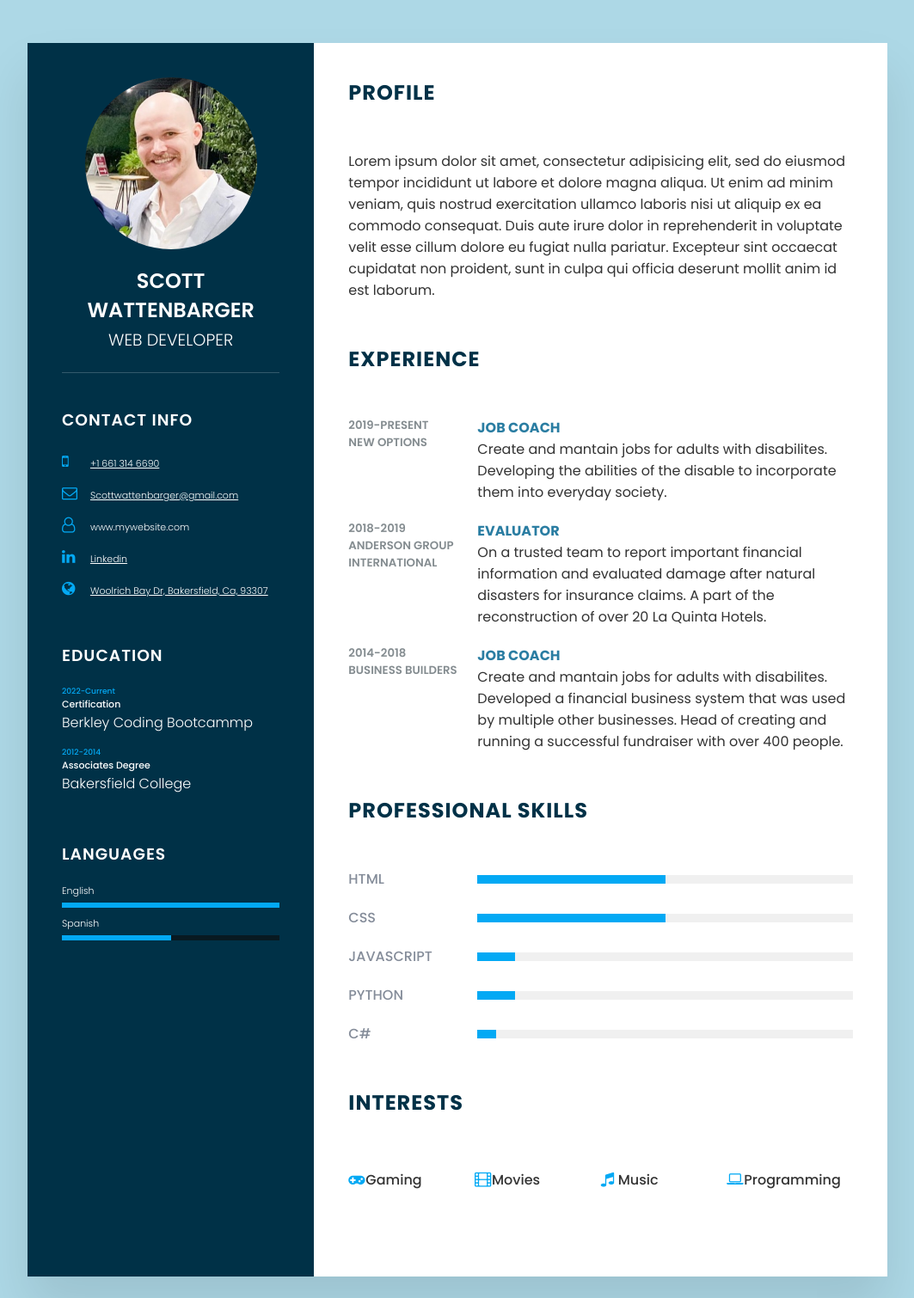
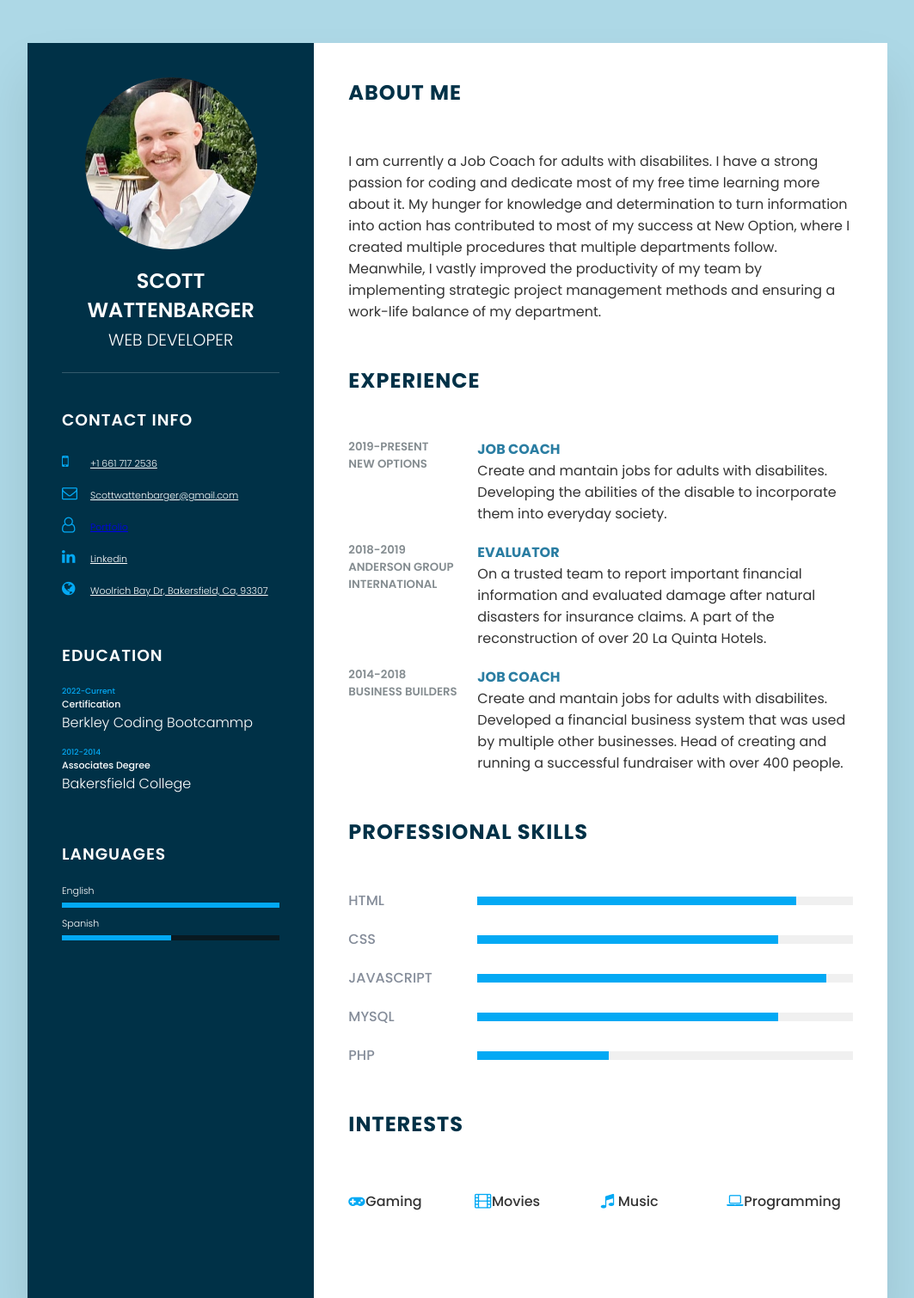
Before and after one commit to scottwatt/Resume, a plain HTML site: page index.html in a window 1280 px wide. Shown: the top 1510 px of the page at 86% size, without its empty margins (108-1171 px from the left). Drawn offline with Linux system fonts and the light colour scheme.

Commit message:
updates resume

```diff
--- a/index.html
+++ b/index.html
@@ -25,7 +25,7 @@
 				<ul>
 					<li>
 						<span class="icon"><i class="fa fa-mobile" aria-hidden="true"></i></span>
-						<span class="text"><a href="tel:661-314-6690" class="link">+1 661 314 6690</a></span>
+						<span class="text"><a href="tel:661-314-6690" class="link">+1 661 717 2536</a></span>
 					</li>
 					<li>
 						<span class="icon"><i class="fa fa-envelope-o" aria-hidden="true"></i></span>
@@ -33,7 +33,7 @@
 					</li>
 					<li>
 						<span class="icon"><i class="fa fa-user-o" aria-hidden="true"></i></span>
-						<span class="text">www.mywebsite.com</span>
+						<span class="text"><a href="https://scottwatt.github.io/Portfolio/">Portfolio</a></span>
 					</li>
 					<li>
 						<span class="icon"><i class="fa fa-linkedin" aria-hidden="true"></i></span>
@@ -83,13 +83,11 @@
 
 		<div class="right_Side">
 			<div class="about">
-				<h2 class="title2">Profile</h2>
-				<p>Lorem ipsum dolor sit amet, consectetur adipisicing elit, sed do eiusmod
-				tempor incididunt ut labore et dolore magna aliqua. Ut enim ad minim veniam,
-				quis nostrud exercitation ullamco laboris nisi ut aliquip ex ea commodo
-				consequat. Duis aute irure dolor in reprehenderit in voluptate velit esse
-				cillum dolore eu fugiat nulla pariatur. Excepteur sint occaecat cupidatat non
-				proident, sunt in culpa qui officia deserunt mollit anim id est laborum.</p>
+				<h2 class="title2">About Me</h2>
+				<p>I am currently a Job Coach for adults with disabilites. I have a strong passion for coding and dedicate most of my free time learning more about it.
+					My hunger for knowledge and determination to turn information into action has contributed to most of my success at New Option, where I created multiple procedures that multiple departments follow.
+					Meanwhile, I vastly improved the productivity of my team by implementing strategic project management methods and ensuring a work-life balance of my department.
+				</p>
 			</div>
 			<div class="about">
 				<h2 class="title2">Experience</h2>
@@ -128,33 +126,33 @@
 			<div class="about skills">
 				<h2 class="title2">Professional Skills</h2>
 				<div class="box">
-					<h4>Html</h4>
+					<h4>HTML</h4>
 					<div class="percent">
-						<div style="width: 50%"></div>
+						<div style="width: 85%"></div>
 					</div>
 				</div>
 				<div class="box">
 					<h4>CSS</h4>
 					<div class="percent">
-						<div style="width: 50%"></div>
+						<div style="width: 80%"></div>
 					</div>
 				</div>
 				<div class="box">
 					<h4>Javascript</h4>
 					<div class="percent">
-						<div style="width: 10%"></div>
+						<div style="width: 93%"></div>
 					</div>
 				</div>
 				<div class="box">
-					<h4>Python</h4>
+					<h4>MYSQL</h4>
 					<div class="percent">
-						<div style="width: 10%"></div>
+						<div style="width: 80%"></div>
 					</div>
 				</div>
 				<div class="box">
-					<h4>C#</h4>
+					<h4>PHP</h4>
 					<div class="percent">
-						<div style="width: 5%"></div>
+						<div style="width: 35%"></div>
 					</div>
 				</div>
 			</div>
```
